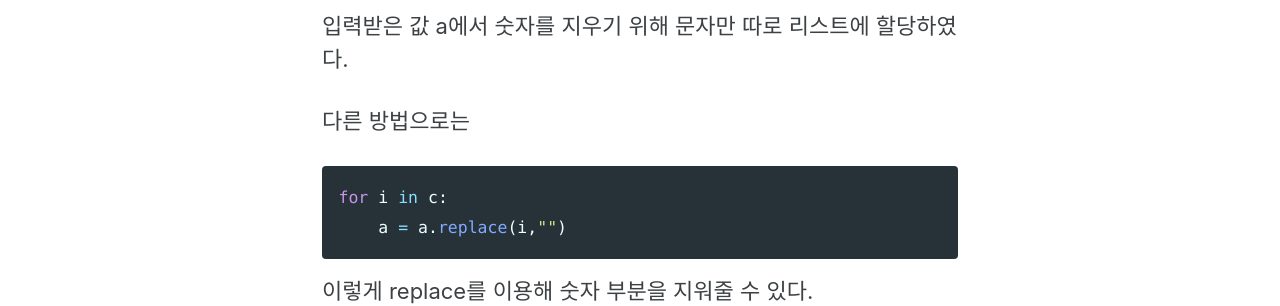
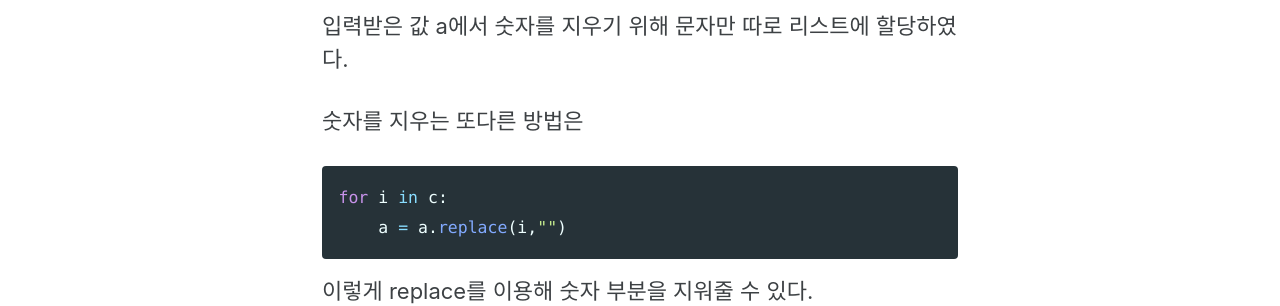
Before and after one commit to Donghee4/Donghee4.github.io, a Jekyll site: the page built from _posts/2022-02-10-36.md, in a window 1280 px wide. Shown: the part 742-1048 px from the top of the page. Built offline with Jekyll 4.4.1, drawn with Linux system fonts in a browser that asks for light colours; cached includes are drawn as plain includes.

Commit message:
백준 16178번

````diff
--- a/_posts/2022-02-10-36.md
+++ b/_posts/2022-02-10-36.md
@@ -21,10 +21,9 @@ if b in new:
 else:
     print(0)
 ```
-
 입력받은 값 a에서 숫자를 지우기 위해 문자만 따로 리스트에 할당하였다.<br>
 
-다른 방법으로는 <br>
+숫자를 지우는 또다른 방법은
 ```py
 for i in c:
     a = a.replace(i,"")
````
